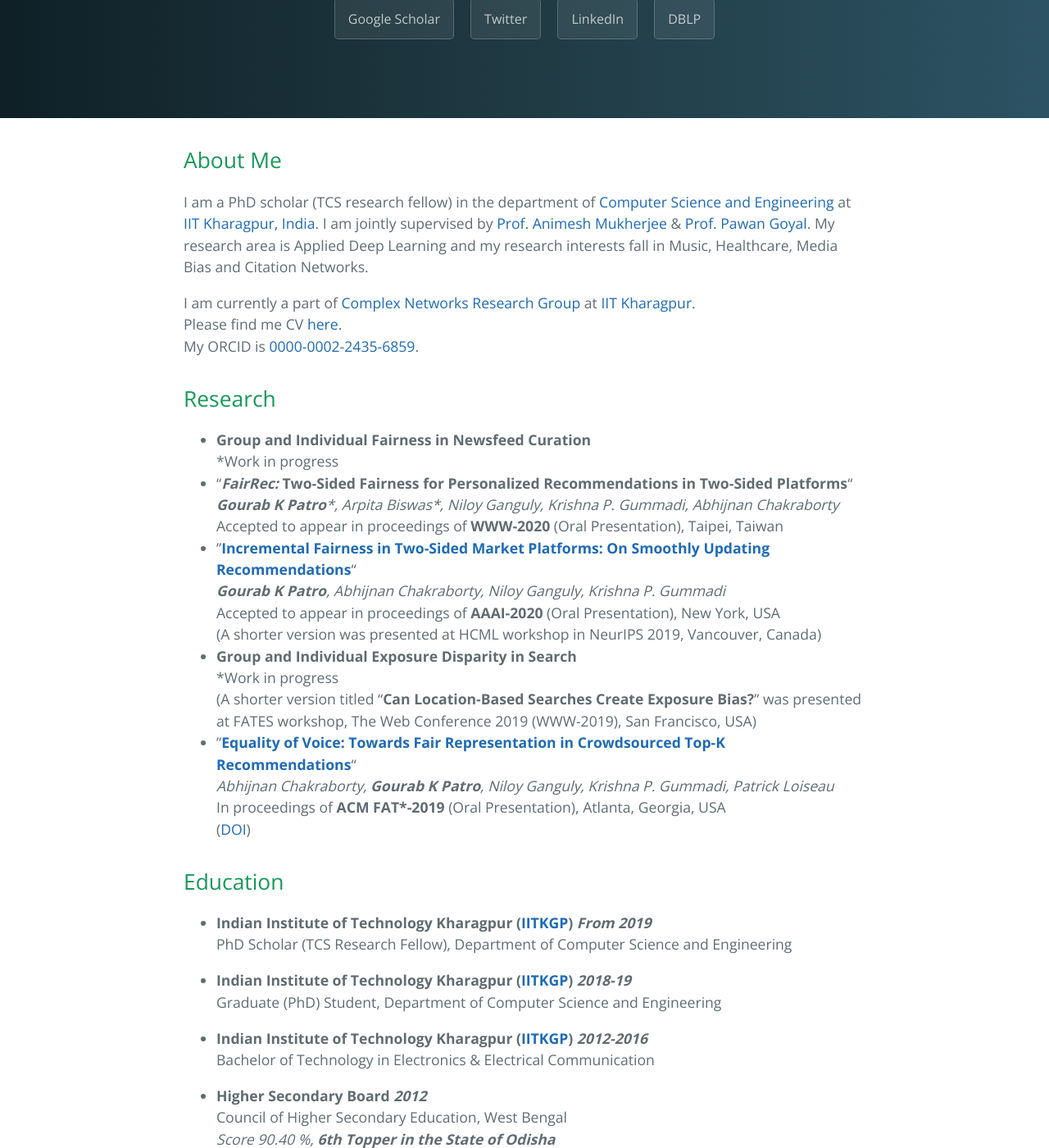
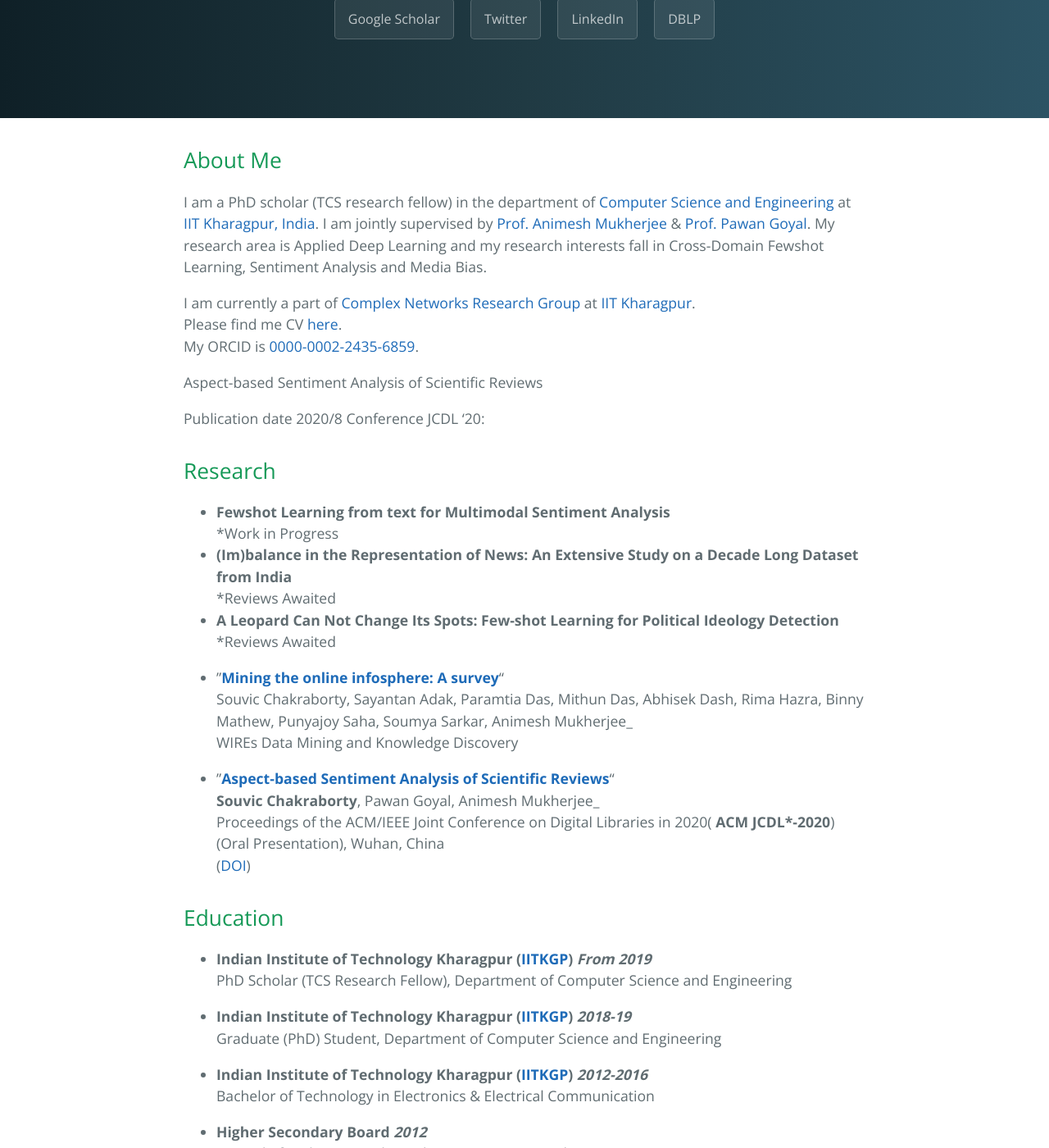
Before and after one commit to Souvic/Souvic.github.io, a Jekyll site: the page built from index.md, in a window 1280 px wide and 1400 px high, scrolled down 415 px. Shown: the whole window at 82% size. Built offline with Jekyll 4.4.1, drawn with Linux system fonts in a browser that asks for light colours; our own code applies the rules of GitHub Pages for plain Markdown files; some of the changed text lies outside the part shown.

Commit message:
Updated Website

```diff
--- a/index.md
+++ b/index.md
@@ -1,27 +1,41 @@
 ## About Me
-I am a PhD scholar (TCS research fellow) in the department of [Computer Science and Engineering](http://cse.iitkgp.ac.in) at [IIT Kharagpur, India](http://www.iitkgp.ac.in/). I am jointly supervised by [Prof. Animesh Mukherjee](https://cse.iitkgp.ac.in/~animeshm/) & [Prof. Pawan Goyal](https://cse.iitkgp.ac.in/~pawang/). My research area is Applied Deep Learning and my research interests fall in Music, Healthcare, Media Bias and Citation Networks.
+I am a PhD scholar (TCS research fellow) in the department of [Computer Science and Engineering](http://cse.iitkgp.ac.in) at [IIT Kharagpur, India](http://www.iitkgp.ac.in/). I am jointly supervised by [Prof. Animesh Mukherjee](https://cse.iitkgp.ac.in/~animeshm/) & [Prof. Pawan Goyal](https://cse.iitkgp.ac.in/~pawang/). My research area is Applied Deep Learning and my research interests fall in Cross-Domain Fewshot Learning, Sentiment Analysis and Media Bias.
 
 I am currently a part of [Complex Networks Research Group](http://www.cnergres.iitkgp.ac.in/) at [IIT Kharagpur](http://www.iitkgp.ac.in/). <br>
 Please find me CV [here](https://drive.google.com/file/d/1-KObvU8mr3V0sZGD1rAVmNYWfPZBA9u4/view?usp=sharing). <br>
 My ORCID is [0000-0002-2435-6859](https://orcid.org/0000-0002-9413-0070).
 
+Aspect-based Sentiment Analysis of Scientific Reviews
+
+Publication date
+2020/8
+Conference
+JCDL '20:
+
+
+
+
+
+
+
+
+
 ## Research
-* **Group and Individual Fairness in Newsfeed Curation**<br>
-\*Work in progress
-* "**_FairRec:_ Two-Sided Fairness for Personalized Recommendations in Two-Sided Platforms**"<br>
-_**Gourab K Patro***, Arpita Biswas*, Niloy Ganguly, Krishna P. Gummadi, Abhijnan Chakraborty_ <br>
-Accepted to appear in proceedings of **WWW-2020** (Oral Presentation), Taipei, Taiwan
-* "[**Incremental Fairness in Two-Sided Market Platforms: On Smoothly Updating Recommendations**](https://arxiv.org/abs/1909.10005)"<br>
-_**Gourab K Patro**, Abhijnan Chakraborty, Niloy Ganguly, Krishna P. Gummadi_ <br>
-Accepted to appear in proceedings of **AAAI-2020** (Oral Presentation), New York, USA<br>
-(A shorter version was presented at HCML workshop in NeurIPS 2019, Vancouver, Canada)
-* **Group and Individual Exposure Disparity in Search**<br>
-\*Work in progress <br>
-(A shorter version titled "**Can Location-Based Searches Create Exposure Bias?**" was presented at FATES workshop, The Web Conference 2019 (WWW-2019), San Francisco, USA)
-* "[**Equality of Voice: Towards Fair Representation in Crowdsourced Top-K Recommendations**](https://arxiv.org/abs/1811.08690)"<br>
-_Abhijnan Chakraborty, **Gourab K Patro**, Niloy Ganguly, Krishna P. Gummadi, Patrick Loiseau_<br>
-In proceedings of **ACM FAT*-2019** (Oral Presentation), Atlanta, Georgia, USA<br>
-([DOI](https://doi.org/10.1145/3287560.3287570))
+* **Fewshot Learning from text for Multimodal Sentiment Analysis**<br>
+\*Work in Progress
+* **(Im)balance in the Representation of News: An Extensive Study on a Decade Long Dataset from India**<br>
+\*Reviews Awaited
+* **A Leopard Can Not Change Its Spots: Few-shot Learning for Political Ideology Detection**<br>
+\*Reviews Awaited
+
+* "[**Mining the online infosphere: A survey**](https://arxiv.org/abs/2101.00454)"<br>
+Souvic Chakraborty, Sayantan Adak, Paramtia Das, Mithun Das, Abhisek Dash, Rima Hazra, Binny Mathew, Punyajoy Saha, Soumya Sarkar, Animesh Mukherjee_<br>
+WIREs Data Mining and Knowledge Discovery <br>
+
+* "[**Aspect-based Sentiment Analysis of Scientific Reviews**](https://dl.acm.org/doi/abs/10.1145/3383583.3398541)"<br>
+**Souvic Chakraborty**, Pawan Goyal, Animesh Mukherjee_<br>
+Proceedings of the ACM/IEEE Joint Conference on Digital Libraries in 2020( **ACM JCDL*-2020**) (Oral Presentation), Wuhan, China <br>
+([DOI](https://doi.org/10.1145/3383583.3398541))
 
 ## Education
 * **Indian Institute of Technology Kharagpur ([IITKGP](http://iitkgp.ac.in/)) _From 2019_**<br>
@@ -35,7 +49,7 @@ Bachelor of Technology in Electronics & Electrical Communication <br>
 
 * **Higher Secondary Board _2012_**<br>
 Council of Higher Secondary Education, West Bengal<br>
-_Score 90.40 %, **6th Topper in the State of Odisha**_
+_Score 90.40 %, **2nd Topper in the State of West Bengal in WBJEE**_
 
 * **Secondary Board _2010_**<br>
 Board of Secondary Education, West Bengal<br>
@@ -44,18 +58,19 @@ _Score 90.63 %_
 ## Experience
 * **IIT Kharagpur _Jan'19-now_**<br>
 PhD Research Scholar, Dept. of Computer Science and Engineering
-_(Under Prof. Niloy Ganguly)_<br>
+_(Under Prof. Animesh Mukherjee)_<br>
 * **IIT Kharagpur _July'18-Dec'18_**<br>
 Project Scientist, Dept. of Computer Science and Engineering
-_(Under Prof. Niloy Ganguly)_<br>
+_(Under Prof. Animesh Mukherjee)_<br>
 * **Altisource Labs _Jan'17-July'18_**<br>
 Lead, Data Science
 * **Altisource Labs _June'16-Jan'17_**<br>
 Analyst, Data Science
 
 ## Teaching Experience (Teaching Assistant)
-* **NLP (CS69004)**, Spring 2020, IIT Kharagpur
-* **Information Retrieval (CS60092)**, Autumn 2019, IIT Kharagpur
+* **AI and Ethics (CS60016)**, Spring 2021, IIT Kharagpur
+* **Programming and Data Structures (CS10003)**, Autumn 2020, IIT Kharagpur
+* **Algorithms I (CS21003)**, Autumn 2019, IIT Kharagpur
 
 ## Awards and Achievements
 * **TCS Research Fellowship _2019_**<br>
@@ -84,12 +99,24 @@ Secured 6th Rank in the State (Odisha) 12th Board Examination
 * [13th April 2018](https://docs.google.com/presentation/d/1OV9nfPFF83ObMEjGR7Mu1fN11r_CaLdO0VvtBsnYMRE/edit?usp=sharing), Intelligent Systems Class Presentation<br>
 "Recommendation Independence" by Kamishima et al. in FAT* 2018
 
-## Certifications
-* **KPMG _2015_**<br>
+## PC Member
+* **EMNLP 2021(Invited_)**
+* **NAACL 2021**
+* **Journal, Springer Nature**
+
+## Volunteer
+* **AAAI,2021**
+
+## Awards
+* **Facebook Ethics in AI _2019_**(https://research.fb.com/programs/research-awards/proposals/ethics-in-ai-research-awards-india/)<br>
 Green Belt Six SIgma _(License:CH042015125)_
+## News Coverage
+https://www.hindustantimes.com/tech/facebook-picks-6-projects-from-india-for-ethics-in-ai-research-awards/story-nCHN7DdIJiNrLK4r2IDp2N.html
+https://www.ndtv.com/education/iit-kharagpur-faculty-wins-facebook-award-for-research-in-targeted-media-bias-2108792
+https://www.financialexpress.com/education-2/facebook-award-for-iit-kharagpur-faculty-for-research-in-targeted-media-bias/1720503/?fbclid=IwAR2kNPdPdfprwVvnR6rx5iV9PMDdT3jNJuDBJeKV-LrDBbJgLNWQ2mWdnRQ
+For a complete list refer here(https://docs.google.com/document/d/1QjY_zEAEgCRdpw2OKkqNe4PaG8fLHfAqpbdnWDlIHzU/edit?usp=sharing)
 --->
-## Significant Courseworks
-Scalable Data Mining, Speech and Natural Language Processing, Information Retrieval, Deep Learning, Intelligent Systems, Complex Networks, Large Scale Numerical Simulations, Performance Modeling in Computer Networks, Pattern Recognition and Machine Learning, Socio-Economic Networks and Business Dynamics, Financial Engineering, OR Optimization, Game Theory, Mathematical Macro-Economics, Embedded Systems, Dynamical Systems, Control Systems, Computer Organisation, Computer Networks, Compiler Design and Analysis, Database Systems, Algorithm Design and Analysis, Data Structure and Algorithms
+Reinforcement Learning, Deep Learning Foundation and Applications, Speech and Natural Language Processing, Information Retrieval, Deep Learning, Social Computing, Pattern Recognition and Machine Learning,, Algorithm Design and Analysis, Data Structure and Algorithms
 
 ## Contact
 _Email:_ chakra.souvic@gmail.com<br>
```
